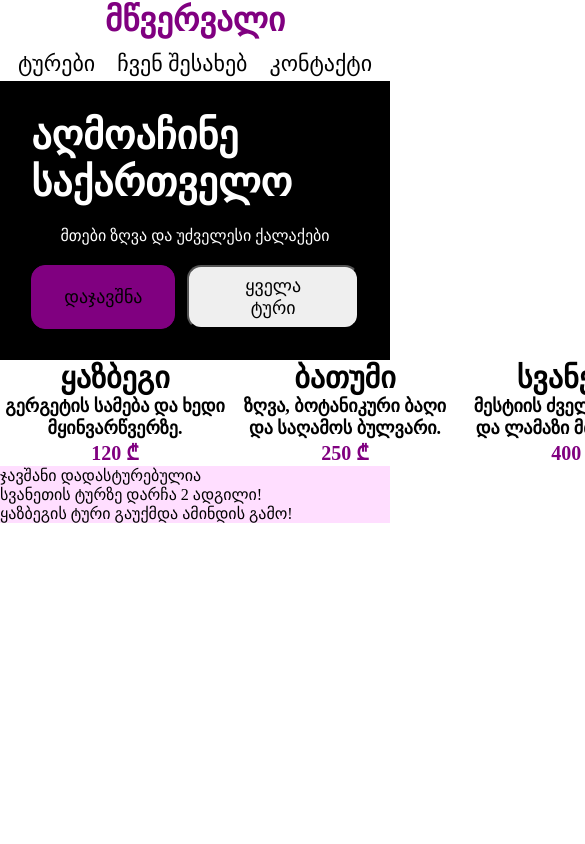
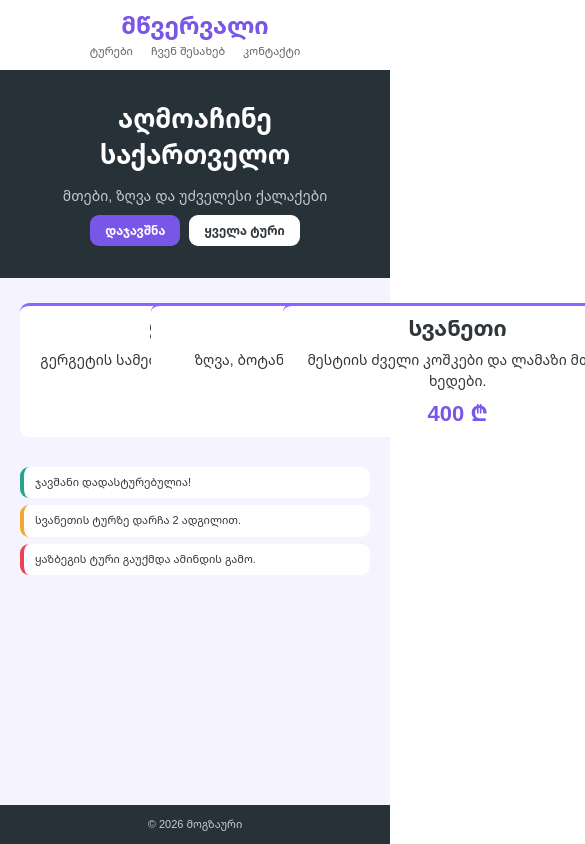
Before and after one commit to AleksandreBochorishvili/Discover-Georgia, a plain HTML site: page index.html in a window 390 px wide. Shown: the top 844 px of the page, 585 px wide, since content can reach past the window. Drawn offline with Linux system fonts and the light colour scheme.

Commit message:
Refactor HTML structure and enhance CSS styles for improved layout and responsiveness

```diff
--- a/index.html
+++ b/index.html
@@ -1,64 +1,62 @@
-<!DOCTYPE html>
+<!doctype html>
 <html lang="ka">
   <head>
     <meta charset="UTF-8">
     <meta name="viewport" content="width=device-width, initial-scale=1.0">
     <link rel="stylesheet" href="style.css">
-    <title>აღმოაჩინე საქართველო</title>
+    <title>მოგზაური — აღმოაჩინე საქართველო</title>
   </head>
   <body>
-    <header>
+    <header class="site-header">
+      <a class="brand" href="#">მწვერვალი</a>
+      <nav>
+        <a href="#destinations">ტურები</a>
+        <a href="#about">ჩვენ შესახებ</a>
+        <a href="#contact">კონტაქტი</a>
+      </nav>
+    </header>
+
+    <main>
+      <section class="hero" id="about">
         <div>
-            <h2><strong>მწვერვალი</strong></h2>
+          <h1>აღმოაჩინე საქართველო</h1>
+          <p>მთები, ზღვა და უძველესი ქალაქები</p>
           <div>
-                <p>ტურები</p>
-                <p>ჩვენ შესახებ</p>
-                <p>კონტაქტი</p>
-            </div>
-        </div>
-    </header>
-    <main>
-        <h1><strong>აღმოაჩინე საქართველო</strong></h1>
-        <p>მთები ზღვა და უძველესი ქალაქები</p>
-        <div>
-            <button>დაჯავშნა</button>
-            <button>ყველა ტური</button>
-        </div>
-    </main>
-    <section class="first section">
-        <div class="row-cards">
-            <div class="card">
-                <h3>ყაზბეგი</h3>
-                <p>გერგეტის სამება და ხედი მყინვარწვერზე.</p>
-                <span>120 ₾</span>
-            </div>
-            <div class="card">
-                <h3>ბათუმი</h3>
-                <p>ზღვა, ბოტანიკური ბაღი და საღამოს ბულვარი.</p>
-                <span>250 ₾</span>
-            </div>
-            <div class="card">
-                <h3>სვანეთი</h3>
-                <p>მესტიის ძველი კოშკები და ლამაზი მთის ტბები.</p>
-                <span>400 ₾</span>
+            <a class="button-primary" href="#destinations">დაჯავშნა</a>
+            <a class="button-light" href="#destinations">ყველა ტური</a>
           </div>
         </div>
       </section>
-    <section class="second section">
-        <div class="column-cards">
+
+      <section class="destinations" id="destinations">
         <div>
-                <p>ჯავშანი დადასტურებულია</p>
+          <article>
+            <h2>ყაზბეგი</h2>
+            <p>გერგეტის სამება და ხედი მყინვარწვერზე.</p>
+            <p class="price">120 ₾</p>
+          </article>
+          <article>
+            <h2>ბათუმი</h2>
+            <p>ზღვა, ბოტანიკური ბაღი და საღამოს ბულვარი.</p>
+            <p class="price">250 ₾</p>
+          </article>
+          <article>
+            <h2>სვანეთი</h2>
+            <p>მესტიის ძველი კოშკები და ლამაზი მთის ხედები.</p>
+            <p class="price">400 ₾</p>
+          </article>
         </div>
-            <div>
-                <p>სვანეთის ტურზე დარჩა 2 ადგილი!</p>
-            </div>
-            <div>
-                <p>ყაზბეგის ტური გაუქმდა ამინდის გამო!</p>
-            </div>
+
+        <div class="notices" id="contact">
+          <p class="notice-success">ჯავშანი დადასტურებულია!</p>
+          <p class="notice-warning">სვანეთის ტურზე დარჩა 2 ადგილით.</p>
+          <p class="notice-error">ყაზბეგის ტური გაუქმდა ამინდის გამო.</p>
         </div>
       </section>
-    <footer>
+    </main>
 
+    <footer class="site-footer">
+      <p>© 2026 მოგზაური</p>
     </footer>
   </body>
 </html>
--- a/style.scss
+++ b/style.scss
@@ -1,101 +1,184 @@
-$primary-color: purple;
-$secondary-color: black;
-$third-color: white;
-$br-one: green;
-$br-two: orange;
-$br-three: red;
+$color-primary: #7856e8;
+$color-primary-border: #8a65ff;
+$color-dark: #263238;
+$color-text: #30363a;
+$color-muted: #596166;
+$color-subtle: #c4cbd0;
+$color-page: #f5f3ff;
+$color-success: #27a38e;
+$color-warning: #f2a72e;
+$color-error: #ef4054;
 
-@mixin flex-center($dir) {
+@mixin flex-center($direction: row, $gap: 0) {
   display: flex;
-  flex-direction: $dir;
+  flex-direction: $direction;
   align-items: center;
-}
-@mixin background($background) {
-  background-color: $background;
+  justify-content: center;
+  gap: $gap;
 }
 
 * {
-  padding: 0;
-  margin: 0;
   box-sizing: border-box;
 }
-header {
+html {
+  scroll-behavior: smooth;
+}
+body {
+  min-width: 320px;
+  min-height: 100vh;
+  margin: 0;
   display: flex;
-  justify-content: center;
-  font-size: 22px;
-  div {
-    @include flex-center(column);
-    gap: 12px;
-    h2 {
-      color: $primary-color;
-    }
-    div {
-      display: flex;
-      flex-direction: row;
-      gap: 22px;
-    }
-  }
+  flex-direction: column;
+  color: $color-text;
+  font-family: Arial, "Noto Sans Georgian", sans-serif;
 }
 main {
+  display: flex;
+  flex-direction: column;
+  flex: 1;
+}
+.site-header {
+  display: flex;
+  flex-direction: column;
+  min-height: 70px;
+  gap: 20px;
   @include flex-center(column);
-  padding: 8%;
-  margin-top: 1%;
-  @include background($secondary-color);
-  gap: 20px;
-  h1 {
-    color: $third-color;
-    font-size: 40px;
-  }
-  p {
-    color: $third-color;
-  }
-  div {
-    display: flex;
-    gap: 12px;
-    button {
-      padding: 8px 32px;
-      font-size: 18px;
-      border-radius: 14px;
-      &:hover {
-        opacity: 0.7;
-      }
-      &:first-child {
-        border: 1px solid $primary-color;
-        @include background($primary-color);
+  background: #fff;
+  nav {
+    @include flex-center(row, 18px);
+    margin-top: 3px;
+    a {
+      color: $color-muted;
+      font-size: 11px;
+      text-decoration: none;
+      &:hover,
+      &:focus-visible {
+        color: $color-primary;
       }
     }
   }
 }
-.section {
-  @include background(rgb(255, 222, 255));
+.brand {
+  color: $color-primary;
+  font-size: 24px;
+  font-weight: 700;
+  line-height: 1.15;
+  text-decoration: none;
 }
-// .first {
-
-// }
-.row-cards {
+.hero {
+  min-height: 208px;
+  padding: 6%;
   display: grid;
-  grid-template-columns: 1fr 1fr 1fr;
+  place-items: center;
+  background: $color-dark;
+  color: #fff;
   text-align: center;
-  .card {
-    @include background($third-color);
-    h3 {
-      font-size: 30px;
-      font-weight: bold;
-    }
-    p {
-      text-align: center;
-      width: 230px;
-      font-size: 18px;
-      font-weight: bold;
-    }
-    span {
-      font-size: 20px;
-      color: $primary-color;
-      font-weight: bold;
+  h1 {
+    margin: 0;
+    font-size: clamp(26px, 4vw, 32px);
+    line-height: 1.35;
+  }
+  p {
+    margin: 13px 0 10px;
+    color: $color-subtle;
+    font-size: 14px;
+  }
+  div {
+    div {
+      @include flex-center(row, 9px);
     }
   }
 }
-.second {
-  display: flex;
-  align-items: center;
+.button-primary,
+.button-light {
+  min-width: 84px;
+  padding: 7px 15px;
+  border-radius: 9px;
+  font-size: 12px;
+  font-weight: 700;
+  text-decoration: none;
+  transition: transform 150ms ease;
+  &:hover,
+  &:focus-visible {
+    transform: translateY(-1px);
+  }
 }
+.button-primary {
+  background: $color-primary;
+  color: #fff;
+}
+.button-light {
+  background: #fff;
+  color: $color-text;
+}
+.destinations {
+  flex: 1;
+  padding: 25px 20px 27px;
+  background: $color-page;
+  > div:first-child {
+    display: grid;
+    grid-template-columns: repeat(3, minmax(0, 1fr));
+    width: min(100%, 1440px);
+    margin: 0 auto;
+    gap: 44px;
+    article {
+      width: 350px;
+      padding: 8%;
+      border-top: 3px solid $color-primary-border;
+      border-radius: 9px;
+      background: #fff;
+      text-align: center;
+      h2 {
+        margin: 0 0 8px;
+        font-size: 22px;
+      }
+      p {
+        margin: 0;
+        font-size: 14px;
+        line-height: 1.5;
+      }
+      .price {
+        margin-top: 5px;
+        color: $color-primary;
+        font-size: 22px;
+        font-weight: 700;
+      }
+    }
+  }
+}
+.notices {
+  width: min(100%, 398px);
+  margin: 30px auto 0;
+  display: grid;
+  gap: 7px;
+  p {
+    min-height: 31px;
+    margin: 0;
+    padding: 8px 11px;
+    border-left: 4px solid;
+    border-radius: 9px;
+    background: #fff;
+    font-size: 11px;
+    line-height: 1.4;
+  }
+  .notice-success {
+    border-left-color: $color-success;
+  }
+  .notice-warning {
+    border-left-color: $color-warning;
+  }
+  .notice-error {
+    border-left-color: $color-error;
+  }
+}
+.site-footer {
+  min-height: 39px;
+  padding: 11px 16px;
+  background: $color-dark;
+  color: $color-subtle;
+  text-align: center;
+  p {
+    margin: 0;
+    font-size: 11px;
+  }
+}
```
Also changed, not shown: style.css, 1 other file. Lines whose indentation alone changed are shown as unchanged.
